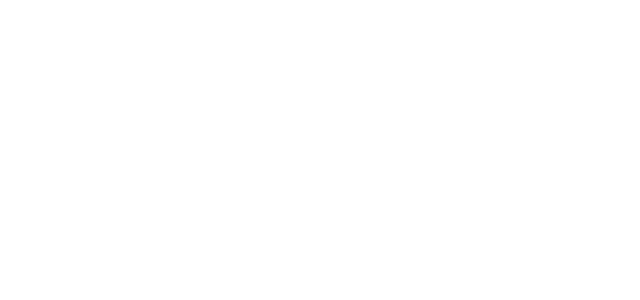
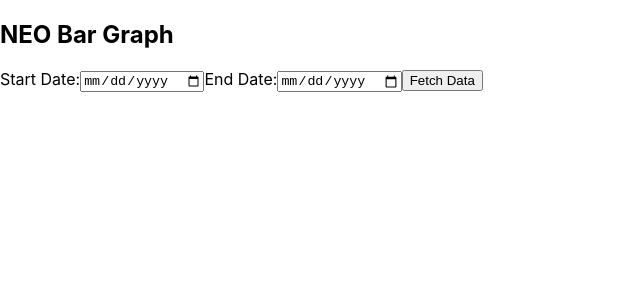
Before and after one commit to Jontyabhay/NASA-webapp, a React (Create React App) app in the folder nasa-app/frontend/: page /api/neo-feed in a window 1280 px wide. Before the commit this address had no page. Shown: the top 300 px of the page, without its empty margins (0-640 px from the left). Built offline with nearby package versions, Linux system fonts and the light colour scheme.

Commit message:
EPIC functionality

```diff
--- a/nasa-app/frontend/src/App.js
+++ b/nasa-app/frontend/src/App.js
@@ -2,6 +2,7 @@
 import APOD from './components/APOD';
 import Home from './components/Home';
 import { BrowserRouter as Router, Routes, Route } from 'react-router-dom';
+import NeoBarGraph from './components/NeoBarGraph';
 import CameraUsagePage from './components/CameraUsagePage';
 
 function App() {
@@ -13,6 +14,7 @@
         <Route path="/" element={<Home />} />
         <Route path="/apod" element={<APOD />} />
         <Route path="/mars-photos/camera-usage" element={<CameraUsagePage />} />
+        <Route path="/api/neo-feed" element={<NeoBarGraph />} />
       </Routes>
       </main>
     </div>
--- a/nasa-app/frontend/src/components/Home.js
+++ b/nasa-app/frontend/src/components/Home.js
@@ -15,16 +15,10 @@
         Astronomy Picture of the Day
       </button>
       <button className="home-btn" onClick={() => navigate('/mars-photos/camera-usage')} style={{ marginRight: '70rem', padding: '1rem 2rem', marginBottom: '5rem' }}>
-        Mars Rover Photos
+        Mars Rover Photos Visualization
       </button>
-      <button className="home-btn" onClick={() => navigate('/mars-photos')} style={{ marginRight: '70rem', padding: '1rem 2rem', marginBottom: '5rem' }}>
-        Earth Polychromatic Imaging Camera
-      </button>
-      <button className="home-btn" onClick={() => navigate('/mars-photos')} style={{ marginRight: '70rem', padding: '1rem 2rem', marginBottom: '5rem' }}>
-        Near earth Object Web Service
-      </button>
-      <button className="home-btn" onClick={() => navigate('/mars-photos')} style={{ marginRight: '70rem', padding: '1rem 2rem', marginBottom: '3rem' }}>
-        NASA Image and Video Library
+      <button className="home-btn" onClick={() => navigate('/api/neo-feed')} style={{ marginRight: '70rem', padding: '1rem 2rem', marginBottom: '5rem' }}>
+        EPIC Visualization
       </button>
       <div className="intro">
         <p>"Delve into the wonders of the Universe with Astronomy Picture of the day, Mars Rover Photos and more. Click any button to start your cosmic journey."</p>
--- /dev/null
+++ b/nasa-app/frontend/src/components/NeoBarGraph.js
@@ -0,0 +1,75 @@
+import React, { useState } from 'react';
+import { Bar } from 'react-chartjs-2';
+import axios from 'axios';
+import {
+    Chart as ChartJS,
+    CategoryScale,
+    LinearScale,
+    BarElement,
+    Title,
+    Tooltip,
+    Legend,
+  } from 'chart.js';
+
+ChartJS.register(CategoryScale, LinearScale, BarElement, Title, Tooltip, Legend);
+
+function NeoBarGraph() {
+  const [startDate, setStartDate] = useState('');
+  const [endDate, setEndDate] = useState('');
+  const [chartData, setChartData] = useState(null);
+  const [loading, setLoading] = useState(false);
+  const [error, setError] = useState('');
+
+  const fetchData = async (e) => {
+    e.preventDefault();
+    setLoading(true);
+    setError('');
+    setChartData(null);
+    try {
+      const res = await axios.get('http://localhost:5050/api/neo-feed', {
+        params: { start_date: startDate, end_date: endDate }
+      });
+      const neoData = res.data.near_earth_objects;
+      const dates = Object.keys(neoData);
+      const counts = dates.map(date => neoData[date].length);
+
+      setChartData({
+        labels: dates,
+        datasets: [{
+          label: 'Number of NEOs',
+          data: counts,
+          backgroundColor: 'rgba(75,192,192,0.6)'
+        }]
+      });
+    } catch (err) {
+        if (err.response && err.response.data && err.response.data.error) {
+          setError(err.response.data.error);
+        } else {
+          setError(err.message || 'Failed to fetch data. Please check your dates.');
+        }
+      }
+    setLoading(false);
+  };
+
+  return (
+    <div>
+      <h2>NEO Bar Graph</h2>
+      <form onSubmit={fetchData}>
+        <label>
+          Start Date:
+          <input type="date" value={startDate} onChange={e => setStartDate(e.target.value)} required />
+        </label>
+        <label>
+          End Date:
+          <input type="date" value={endDate} onChange={e => setEndDate(e.target.value)} required />
+        </label>
+        <button type="submit">Fetch Data</button>
+      </form>
+      {loading && <div>Loading...</div>}
+      {error && <div style={{color: 'red'}}>{error}</div>}
+      {chartData && <Bar data={chartData} />}
+    </div>
+  );
+}
+
+export default NeoBarGraph;
```
Also changed, not shown: 1 other file (tests, documents, lock files or other folders).
